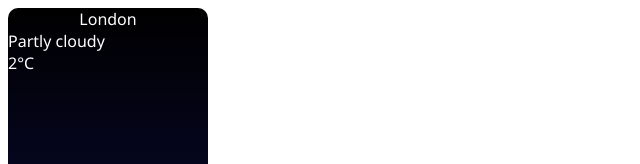
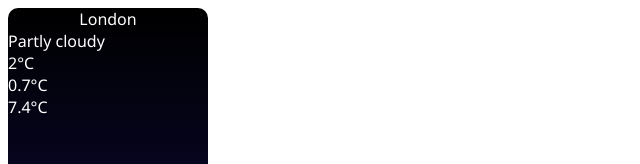
Before and after one commit to callTx/TDS-Desafio-WebApp-Clima, an Angular app in the folder angular-webappclima/: page / in a window 1280 px wide. Shown: the top 164 px of the page, without its empty margins (0-640 px from the left). Built offline with nearby package versions, Linux system fonts and the light colour scheme.

Commit message:
Atualiza todas func do Component clima-app para a API weatherapi.com

```diff
--- a/angular-webappclima/src/app/Components/clima-app/clima-app.component.html
+++ b/angular-webappclima/src/app/Components/clima-app/clima-app.component.html
@@ -2,9 +2,9 @@
     <div class="climaAppRow" > {{WeatherData.cidade_nome}} </div>
     <div clas="climaAppRow" > {{WeatherData.descricao}} </div>
     <div clas="climaAppRow" > {{WeatherData.temp_celcius}}°C </div>
-    <!-- <div clas="climaAppRow" > {{WeatherData.temp_min_celcius}}°C </div>
+    <div clas="climaAppRow" > {{WeatherData.temp_min_celcius}}°C </div>
     <div clas="climaAppRow" > {{WeatherData.temp_max_celcius}}°C </div>
 
-    <div clas="climaAppRow" > {{WeatherData.sunset_time}} </div>
+    <!--<div clas="climaAppRow" > {{WeatherData.sunset_time}} </div>
     -->
 </div>
```
